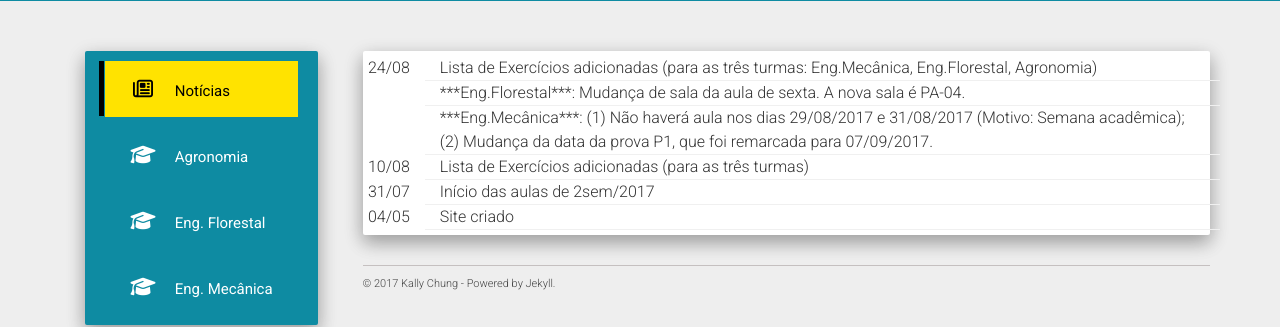
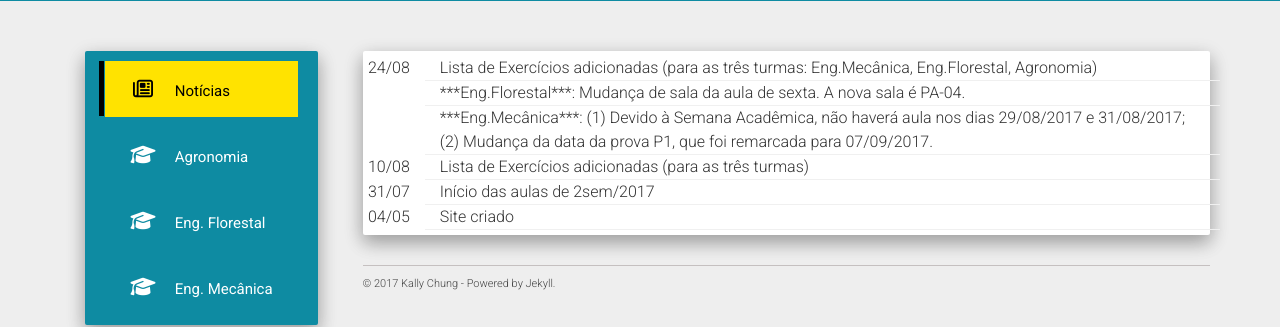
Before and after one commit to chunggnuhc/chunggnuhc.github.io, a Jekyll site: the page built from index.html, in a window 1280 px wide. Shown: the part 184-511 px from the top of the page. Built offline with Jekyll 4.4.1, drawn with Linux system fonts in a browser that asks for light colours; nearby versions of some CDN libraries.

Commit message:
Update noticias.yml

```diff
--- a/_data/noticias.yml
+++ b/_data/noticias.yml
@@ -1,5 +1,5 @@
 - data: 2017-08-24
-  noticia: "***Eng.Mecânica***: (1) Não haverá aula nos dias 29/08/2017 e 31/08/2017 (Motivo: Semana acadêmica); (2) Mudança da data da prova P1, que foi remarcada para 07/09/2017."
+  noticia: "***Eng.Mecânica***: (1) Devido à Semana Acadêmica, não haverá aula nos dias 29/08/2017 e 31/08/2017; (2) Mudança da data da prova P1, que foi remarcada para 07/09/2017."
 - data: 2017-08-24
   noticia: "***Eng.Florestal***: Mudança de sala  da aula de sexta. A nova sala é PA-04."
 - data: 2017-08-24
```
